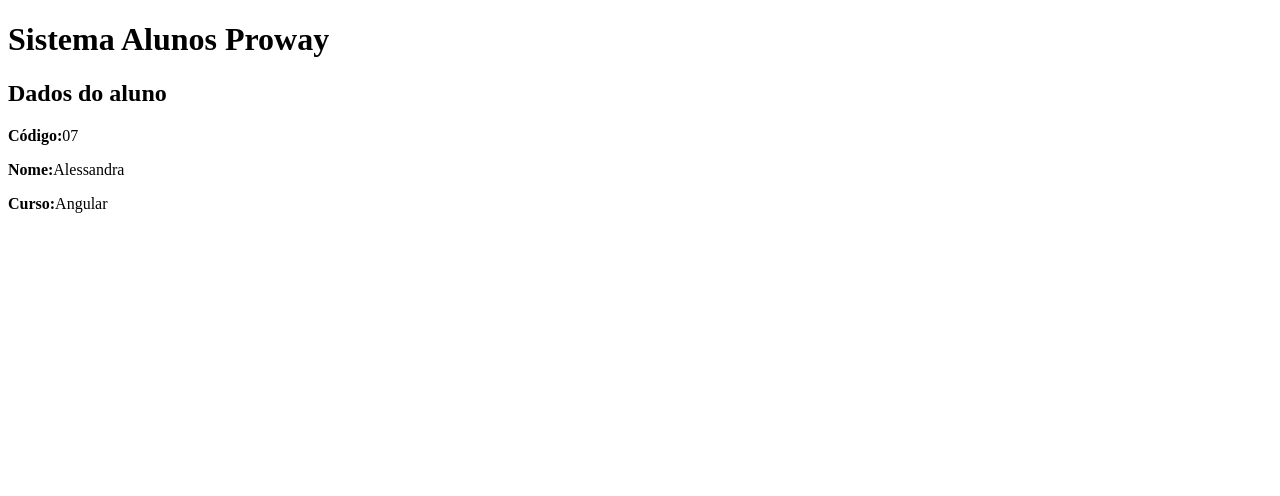
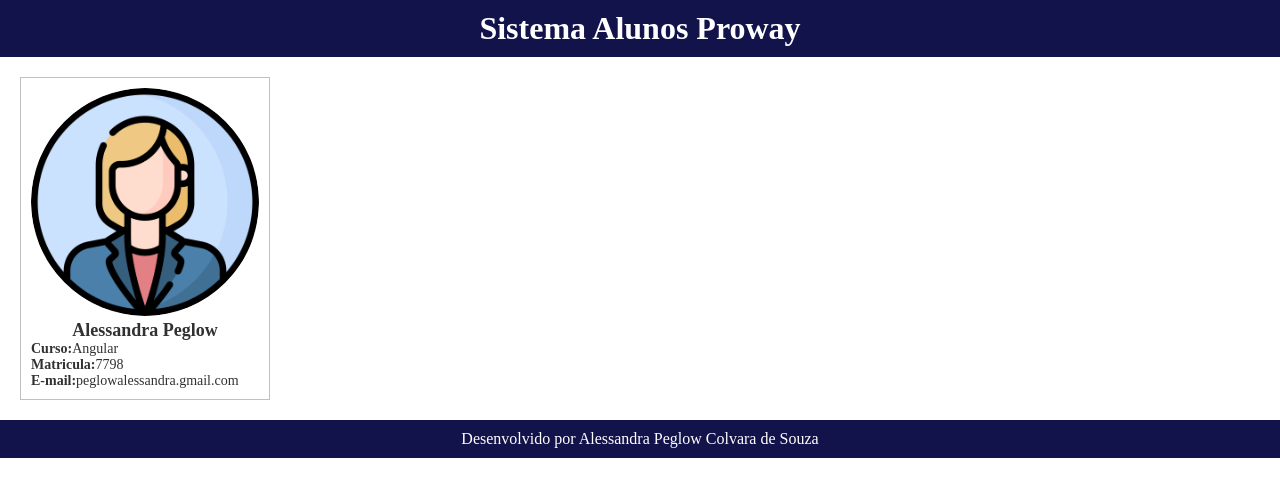
Before and after one commit to alepeglow/projeto-escola-angular, an Angular app in the folder controle-de-alunos/: page / in a window 1280 px wide. Shown: the top 496 px of the page. Built offline with nearby package versions, Linux system fonts and the light colour scheme.

Commit message:
add aluno

```diff
--- a/controle-de-alunos/angular.json
+++ b/controle-de-alunos/angular.json
@@ -31,10 +31,7 @@
             ],
             "tsConfig": "tsconfig.app.json",
             "assets": [
-              {
-                "glob": "**/*",
-                "input": "public"
-              }
+              "src/assets"
             ],
             "styles": [
               "src/styles.css"
@@ -89,10 +86,7 @@
             ],
             "tsConfig": "tsconfig.spec.json",
             "assets": [
-              {
-                "glob": "**/*",
-                "input": "public"
-              }
+              "src/assets"
             ],
             "styles": [
               "src/styles.css"
--- a/controle-de-alunos/src/app/app.component.css
+++ b/controle-de-alunos/src/app/app.component.css
@@ -0,0 +1,11 @@
+header, footer {
+    background-color: #13134b;
+    color: #FFF;
+    text-align: center;
+    padding: 10px;
+
+}
+
+main {
+    padding: 20px;
+}
--- a/controle-de-alunos/src/app/app.component.html
+++ b/controle-de-alunos/src/app/app.component.html
@@ -1,4 +1,11 @@
+<header>
+  <h1>Sistema Alunos Proway</h1>
+</header>
 
-<h1>Sistema Alunos Proway</h1>
+<main>
+  <app-aluno></app-aluno>
+</main>
 
-<app-aluno></app-aluno>
+<footer>
+  <p>Desenvolvido por Alessandra Peglow Colvara de Souza</p>
+</footer>
--- a/controle-de-alunos/src/app/componentes/aluno/aluno.component.css
+++ b/controle-de-alunos/src/app/componentes/aluno/aluno.component.css
@@ -0,0 +1,21 @@
+.card {
+    width: 250px;
+    border: solid 1px silver;
+    color: #313131;
+    padding: 10px;
+}
+
+h2 {
+    text-align: center;
+    font-size: 18px;
+}
+
+p {
+    font-size: 14px;
+}
+
+img {
+    width: 100%;
+
+    border-radius: 50%;
+}
--- a/controle-de-alunos/src/app/componentes/aluno/aluno.component.html
+++ b/controle-de-alunos/src/app/componentes/aluno/aluno.component.html
@@ -1,9 +1,12 @@
-<div>
-  <h2>Dados do aluno</h2>
+<div class="card">
 
-  <p><strong>Código:</strong>07</p>
-
-  <p><strong>Nome:</strong>Alessandra</p>
+    <img src="../../../assets/img/perfil.png" alt="">
+  <h2><strong>Alessandra Peglow</strong></h2>
 
   <p><strong>Curso:</strong>Angular</p>
+
+  <p><strong>Matricula:</strong>7798</p>
+
+  <p><strong>E-mail:</strong>peglowalessandra.gmail.com</p>
+
 </div>
--- a/controle-de-alunos/src/styles.css
+++ b/controle-de-alunos/src/styles.css
@@ -1 +1,5 @@
-/* You can add global styles to this file, and also import other style files */
+*{
+    margin: 0;
+    padding: 0;
+    box-sizing: border-box;
+}
```
Also changed, not shown: controle-de-alunos/src/assets/img/perfil.png (added).
